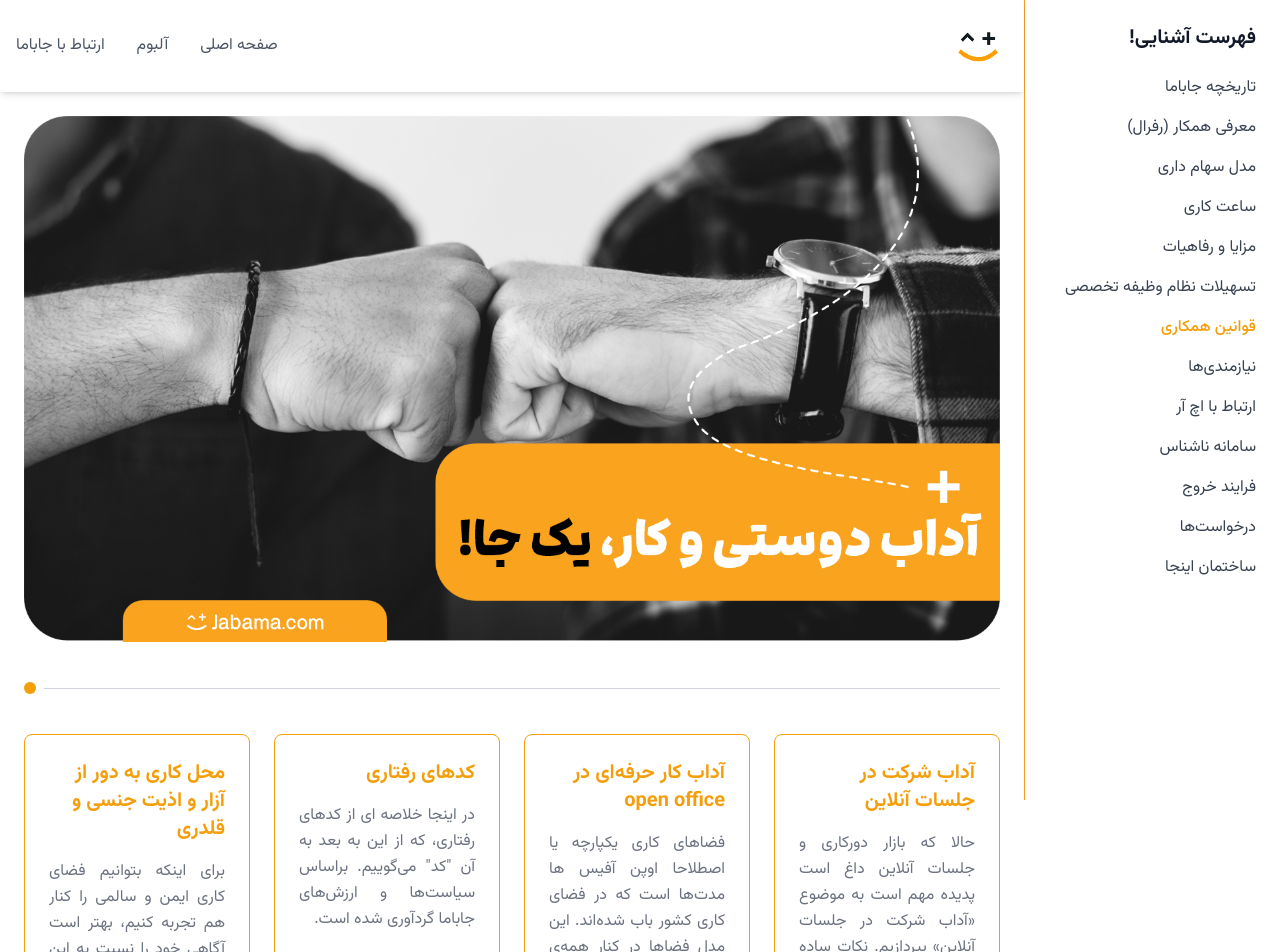
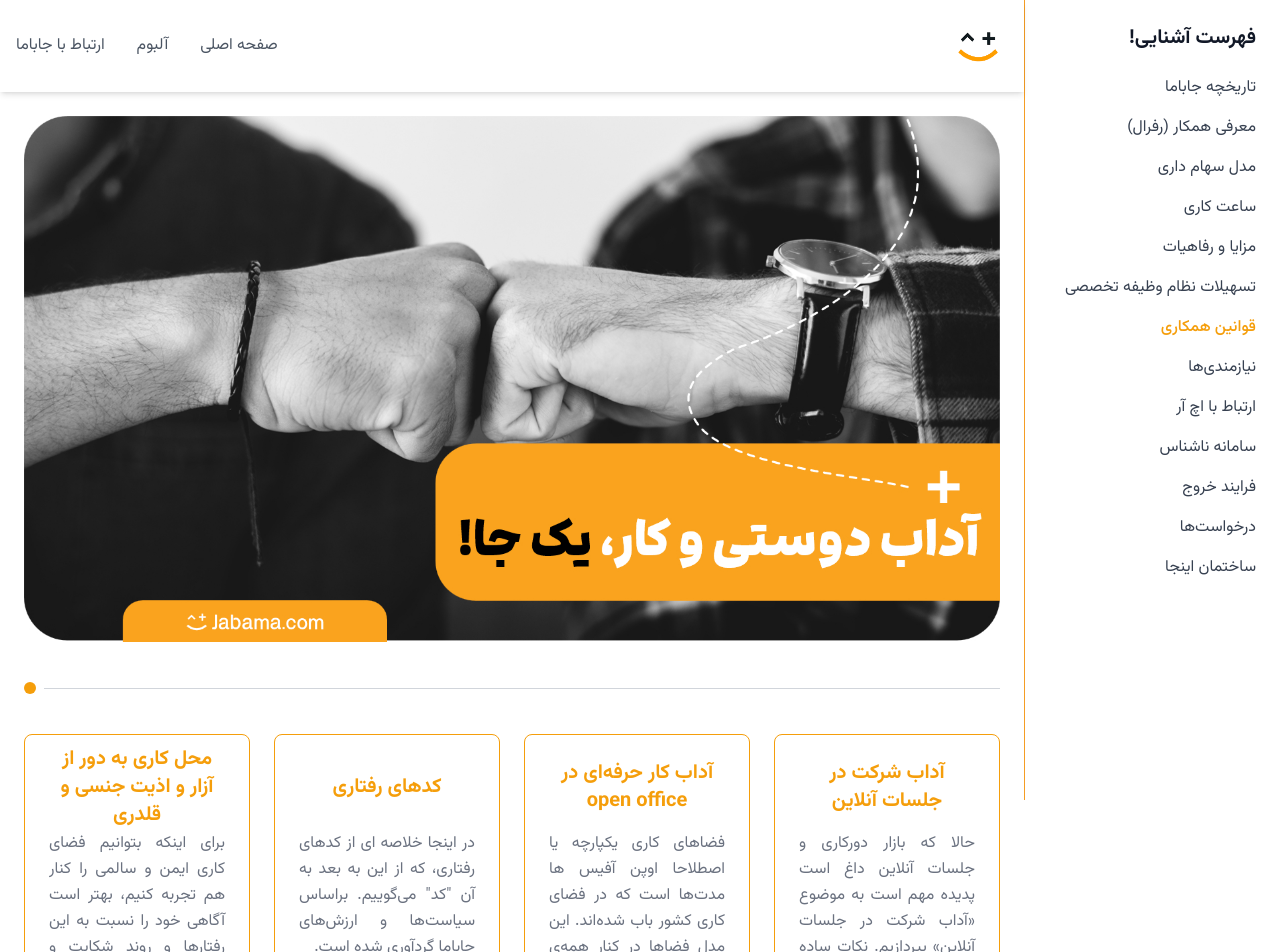
Before and after one commit to espitman/jbm-hr-life, a Nuxt app: page /collaboration-rules in a window 1280 px wide. Shown: the top 952 px of the page. Built offline with nearby package versions, Linux system fonts and the light colour scheme.

Commit message:
fix: standardize card title heights with fixed height and centered alignment

```diff
--- a/pages/collaboration-rules.vue
+++ b/pages/collaboration-rules.vue
@@ -19,54 +19,74 @@
     <div class="grid grid-cols-1 md:grid-cols-2 lg:grid-cols-4 gap-6 mb-10">
       <!-- Card 1: Online Meeting Etiquette -->
       <div class="border border-amber-500 rounded-lg p-6 flex flex-col h-full">
-        <h2 class="text-xl font-bold text-amber-500 mb-4">آداب شرکت در جلسات آنلاین</h2>
+        <h2 class="text-xl font-bold text-amber-500 mb-4 text-center h-14 flex items-center justify-center">آداب شرکت در جلسات آنلاین</h2>
 
         <p class="text-gray-500 leading-relaxed text-justify mb-6 flex-grow">
           حالا که بازار دورکاری و جلسات آنلاین داغ است پدیده مهم است به موضوع «آداب شرکت در جلسات آنلاین» بپردازیم. نکات ساده و طلایی که می‌تواند اثربخشی جلسات آنلاین را افزایش دهد.
         </p>
 
-        <button class="w-full bg-amber-500 text-white font-bold py-2 px-4 rounded-lg hover:bg-amber-600 transition duration-300">
+        <a
+          href="https://albbcloudoutlook-my.sharepoint.com/:b:/g/personal/s_azarshab_jabama_com/EaDRlGkMpjZPu6xDL-VwjhEB-np00PdyRqVHOfrx-ItG5g?e=1gdl9C"
+          target="_blank"
+          rel="noopener noreferrer"
+          class="w-full bg-amber-500 text-white font-bold py-2 px-4 rounded-lg hover:bg-amber-600 transition duration-300 text-center"
+        >
           اینجا بیشتر گفتیم
-        </button>
+        </a>
       </div>
 
       <!-- Card 2: Open Office Etiquette -->
       <div class="border border-amber-500 rounded-lg p-6 flex flex-col h-full">
-        <h2 class="text-xl font-bold text-amber-500 mb-4">آداب کار حرفه‌ای در open office</h2>
+        <h2 class="text-xl font-bold text-amber-500 mb-4 text-center h-14 flex items-center justify-center">آداب کار حرفه‌ای در open office</h2>
 
         <p class="text-gray-500 leading-relaxed text-justify mb-6 flex-grow">
           فضاهای کاری یکپارچه یا اصطلاحا اوپن آفیس ها مدت‌ها است که در فضای کاری کشور باب شده‌اند. این مدل فضاها در کنار همه‌ی مزایایی که دارند ممکن است یک سری چالش هم بوجود بیاورند.
         </p>
 
-        <button class="w-full bg-amber-500 text-white font-bold py-2 px-4 rounded-lg hover:bg-amber-600 transition duration-300">
+        <a
+          href="https://albbcloudoutlook-my.sharepoint.com/:b:/g/personal/s_azarshab_jabama_com/Ee7RfA96q4JBuedjJE37GIEBverxYB_GwT-eL6A2D0p6_A?e=0FRbUq"
+          target="_blank"
+          rel="noopener noreferrer"
+          class="w-full bg-amber-500 text-white font-bold py-2 px-4 rounded-lg hover:bg-amber-600 transition duration-300 text-center"
+        >
           اینجا بیشتر گفتیم
-        </button>
+        </a>
       </div>
 
       <!-- Card 3: Behavioral Codes -->
       <div class="border border-amber-500 rounded-lg p-6 flex flex-col h-full">
-        <h2 class="text-xl font-bold text-amber-500 mb-4">کدهای رفتاری</h2>
+        <h2 class="text-xl font-bold text-amber-500 mb-4 text-center h-14 flex items-center justify-center">کدهای رفتاری</h2>
 
         <p class="text-gray-500 leading-relaxed text-justify mb-6 flex-grow">
           در اینجا خلاصه ای از کدهای رفتاری، که از این به بعد به آن "کد" می‌گوییم. براساس سیاست‌ها و ارزش‌های جاباما گردآوری شده است.
         </p>
 
-        <button class="w-full bg-amber-500 text-white font-bold py-2 px-4 rounded-lg hover:bg-amber-600 transition duration-300">
+        <a
+          href="https://albbcloudoutlook-my.sharepoint.com/:f:/g/personal/s_azarshab_jabama_com/EgJgaczZrYZOlZ272fkZjF8BjorlCvLjtC6N8GGvwkp2gA?e=YhunbT"
+          target="_blank"
+          rel="noopener noreferrer"
+          class="w-full bg-amber-500 text-white font-bold py-2 px-4 rounded-lg hover:bg-amber-600 transition duration-300 text-center"
+        >
           اینجا بیشتر گفتیم
-        </button>
+        </a>
       </div>
 
       <!-- Card 4: Harassment-Free Workplace -->
       <div class="border border-amber-500 rounded-lg p-6 flex flex-col h-full">
-        <h2 class="text-xl font-bold text-amber-500 mb-4">محل کاری به دور از آزار و اذیت جنسی و قلدری</h2>
+        <h2 class="text-xl font-bold text-amber-500 mb-4 text-center h-14 flex items-center justify-center">محل کاری به دور از آزار و اذیت جنسی و قلدری</h2>
 
         <p class="text-gray-500 leading-relaxed text-justify mb-6 flex-grow">
           برای اینکه بتوانیم فضای کاری ایمن و سالمی را کنار هم تجربه کنیم، بهتر است آگاهی خود را نسبت به این رفتارها و روند شکایت و بررسی افزایش دهیم.
         </p>
 
-        <button class="w-full bg-amber-500 text-white font-bold py-2 px-4 rounded-lg hover:bg-amber-600 transition duration-300">
+        <a
+          href="https://albbcloudoutlook-my.sharepoint.com/:b:/g/personal/s_azarshab_jabama_com/ETttDzk_FCNFhI05ePDZzAMBdsY-v6hFA8Ov2ES5bTDL1A?e=ZSQxaW"
+          target="_blank"
+          rel="noopener noreferrer"
+          class="w-full bg-amber-500 text-white font-bold py-2 px-4 rounded-lg hover:bg-amber-600 transition duration-300 text-center"
+        >
           اینجا بیشتر گفتیم
-        </button>
+        </a>
       </div>
     </div>
   </div>
```
